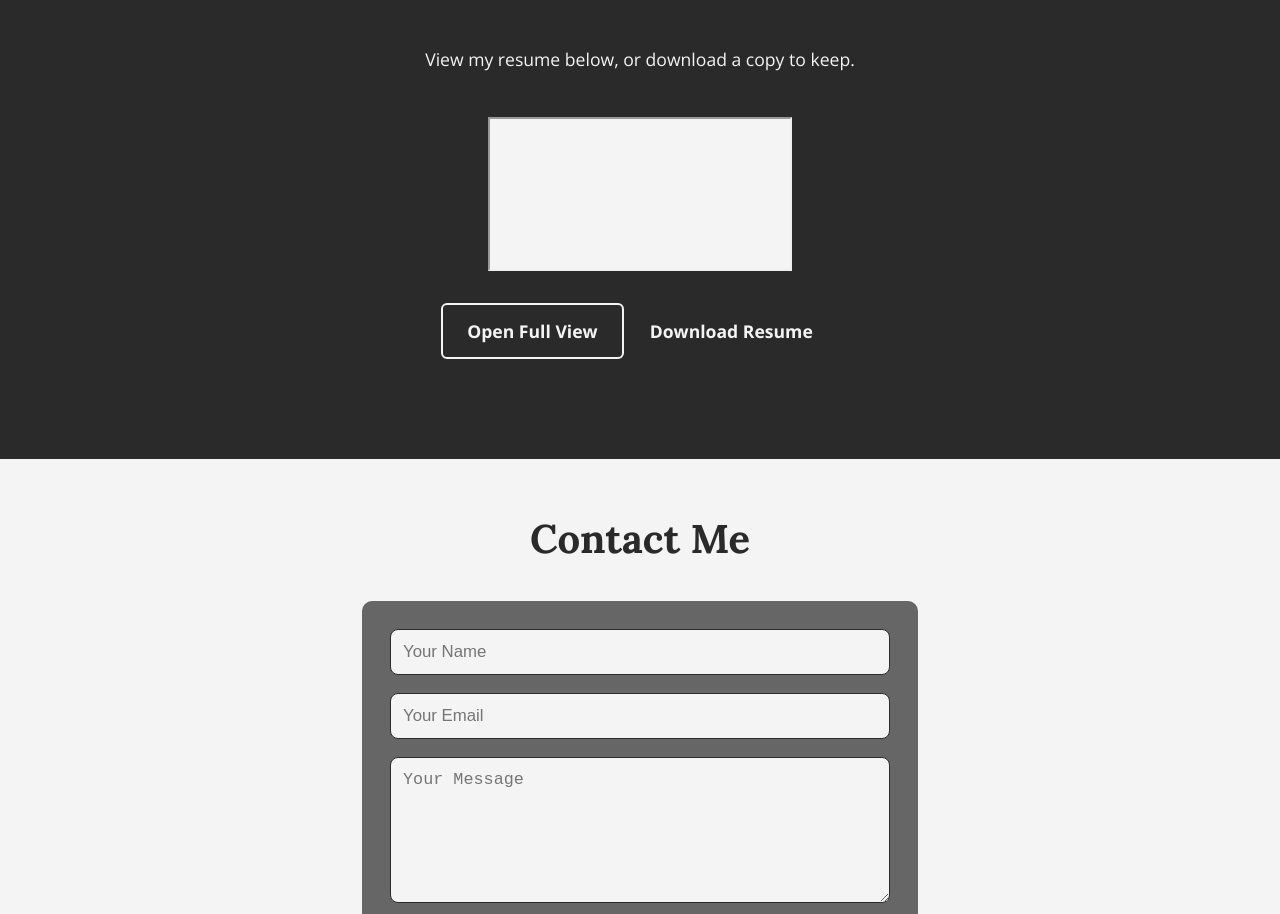
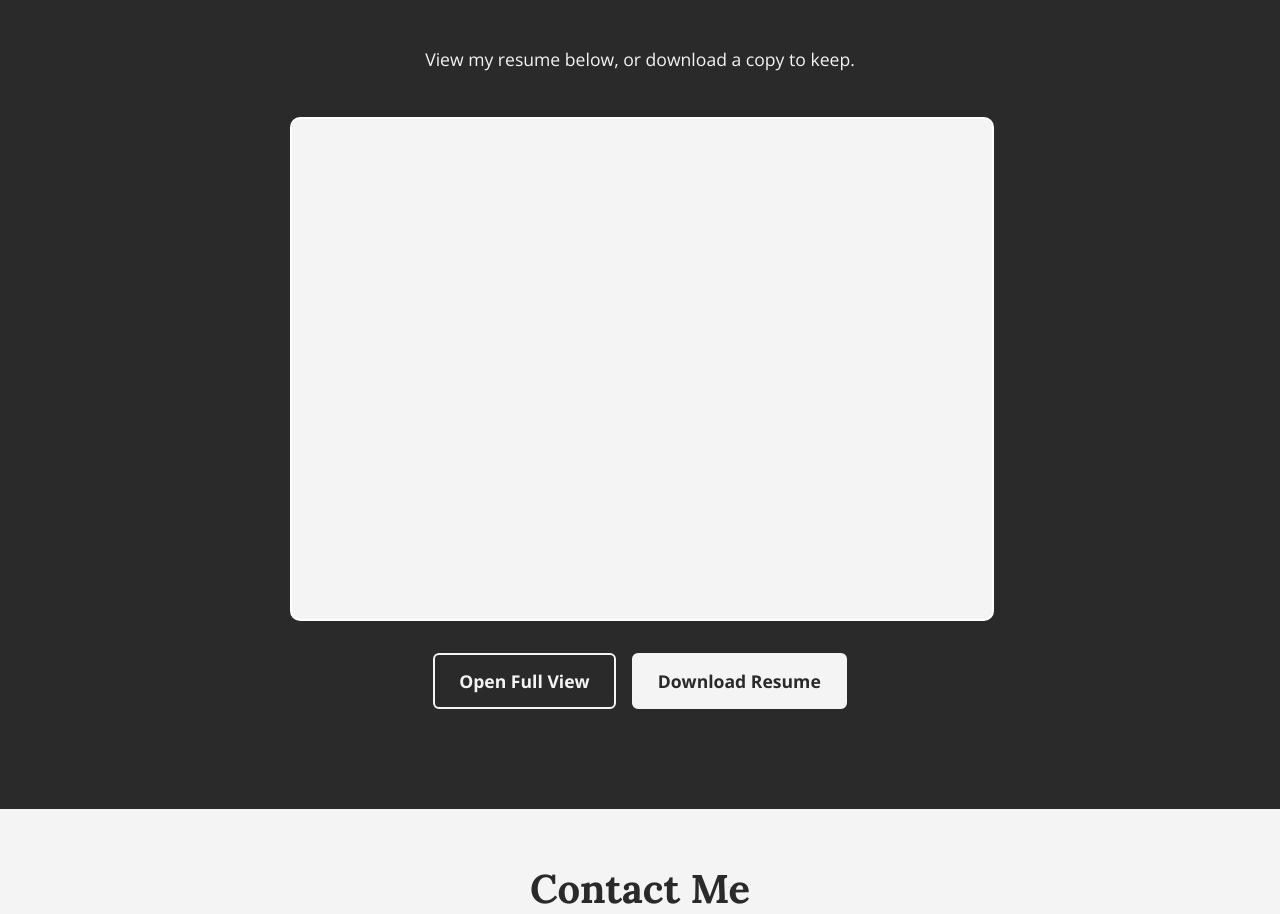
Before and after one commit to srihithathotakura/portfolio-v2, a React (Create React App) app: page / in a window 1280 px wide. Shown: the part 8496-9410 px from the top of the page. Built offline with nearby package versions, Linux system fonts and the light colour scheme.

Commit message:
fixed with resume section accordingly

```diff
--- a/src/App.css
+++ b/src/App.css
@@ -752,6 +752,39 @@ h2 { font-size: 2.5rem; margin-bottom: 30px; }
   animation: fadeInUp 1s ease-out 0.6s forwards;
   opacity: 0;
 }
+.resume-viewer-wrapper {
+  width: 100%;
+  max-width: 700px;
+  animation: fadeInUp 1s ease-out 0.5s forwards;
+  opacity: 0;
+}
+.resume-viewer {
+  width: 100%;
+  height: 500px;
+  border: 2px solid rgba(244,244,244,0.15);
+  border-radius: 10px;
+  background: #fff;
+}
+.resume-btn-row {
+  display: flex;
+  gap: 16px;
+  flex-wrap: wrap;
+  justify-content: center;
+}
+.resume-btn-primary {
+  background-color: #F4F4F4;
+  color: #2A2A2A;
+  border: 2px solid #F4F4F4;
+}
+.resume-btn-primary:hover {
+  background-color: #ddd;
+  border-color: #ddd;
+}
+@media (max-width: 600px) {
+  .resume-viewer {
+    height: 360px;
+  }
+}
 
 /* ----- Contact Section ----- */
 #contact {
```
